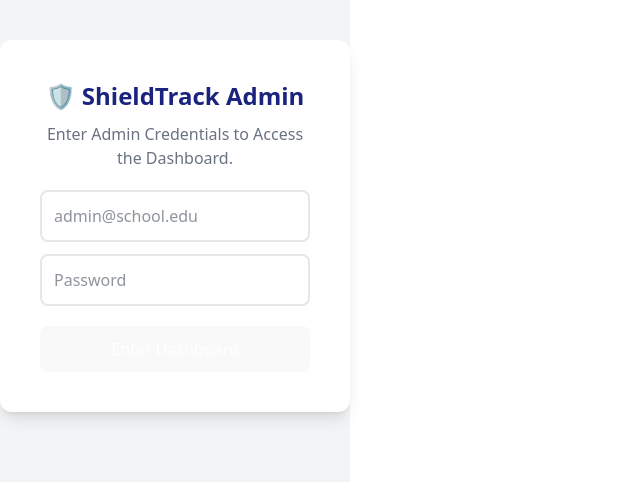
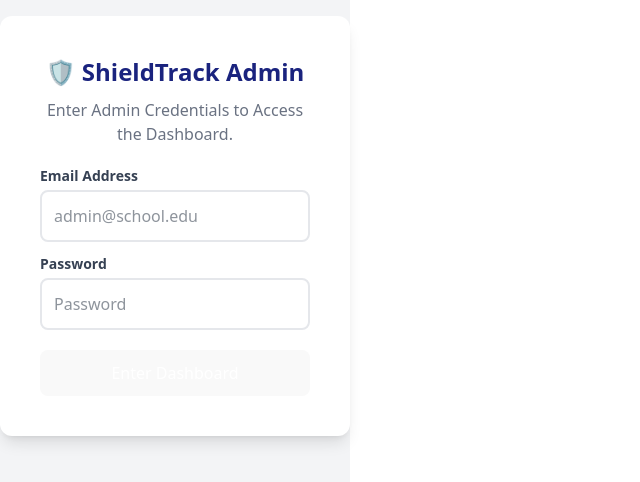
Before and after one commit to Suharshit/ShieldTrack, a React (Vite) app in the folder apps/shield-admin/: page / in a window 1280 px wide. Shown: the part 174-656 px from the top of the page, without its empty margins (0-640 px from the left). Built offline with nearby package versions, Linux system fonts and the light colour scheme; no server answers.

Commit message:
refactor: enhance authentication handling and improve bus registration capacity validation

```diff
--- a/apps/shield-admin/src/App.tsx
+++ b/apps/shield-admin/src/App.tsx
@@ -28,6 +28,9 @@ export default function App() {
 
       if (error || !data) {
         setAccessDeniedMsg("User record not found. Contact IT.");
+        setIsAuthenticated(false);
+        setTenantId(null);
+        setInstituteCode("");
         await supabase.auth.signOut();
         setLoading(false);
         return;
@@ -35,6 +38,9 @@ export default function App() {
 
       if (data.role !== "admin") {
         setAccessDeniedMsg("Access denied. This portal is for administrators only.");
+        setIsAuthenticated(false);
+        setTenantId(null);
+        setInstituteCode("");
         await supabase.auth.signOut();
         setLoading(false);
         return;
--- a/apps/shield-admin/src/components/LoginScreen.tsx
+++ b/apps/shield-admin/src/components/LoginScreen.tsx
@@ -12,6 +12,7 @@ export default function LoginScreen() {
     setErrorMsg("");
     setLoading(true);
 
+    try {
       if (email.trim() && password.trim()) {
         const { error } = await supabase.auth.signInWithPassword({
           email: email.trim(),
@@ -23,8 +24,11 @@ export default function LoginScreen() {
         }
         // If successful, onAuthStateChange in App.tsx will pick up the session
       }
-
+    } catch (err: any) {
+      setErrorMsg(err.message || "An unexpected error occurred during login.");
+    } finally {
       setLoading(false);
+    }
   };
 
   return (
@@ -46,22 +50,35 @@ export default function LoginScreen() {
           </div>
         )}
 
+        <div className="text-left mb-3">
+          <label htmlFor="email" className="block text-sm font-semibold text-gray-700 mb-1">
+            Email Address
+          </label>
           <input
+            id="email"
             type="email"
             placeholder="admin@school.edu"
             value={email}
             onChange={(e) => setEmail(e.target.value)}
             required
-          className="p-3 w-full mb-3 border-2 border-gray-200 rounded-lg text-gray-800 bg-white box-border focus:outline-none focus:border-[#1a237e]"
+            className="p-3 w-full border-2 border-gray-200 rounded-lg text-gray-800 bg-white box-border focus:outline-none focus:border-[#1a237e]"
           />
+        </div>
+
+        <div className="text-left mb-5">
+          <label htmlFor="password" className="block text-sm font-semibold text-gray-700 mb-1">
+            Password
+          </label>
           <input
+            id="password"
             type="password"
             placeholder="Password"
             value={password}
             onChange={(e) => setPassword(e.target.value)}
             required
-          className="p-3 w-full mb-5 border-2 border-gray-200 rounded-lg text-gray-800 bg-white box-border focus:outline-none focus:border-[#1a237e]"
+            className="p-3 w-full border-2 border-gray-200 rounded-lg text-gray-800 bg-white box-border focus:outline-none focus:border-[#1a237e]"
           />
+        </div>
         <button
           type="submit"
           disabled={loading}
--- a/apps/shield-admin/src/components/MainDashboard.tsx
+++ b/apps/shield-admin/src/components/MainDashboard.tsx
@@ -40,12 +40,24 @@ export default function MainDashboard({
   const [newStudentName, setNewStudentName] = useState("");
   const [assignRouteId, setAssignRouteId] = useState("");
 
+  const DEFAULT_CAPACITY = 40;
+  const MIN_CAPACITY = 10;
+  const MAX_CAPACITY = 100;
+
   // --- 1. REGISTER A NEW BUS ---
   const handleRegisterBus = async (e: FormEvent) => {
     e.preventDefault();
     if (!newPlateNumber.trim()) return;
+
     const plate = newPlateNumber.trim().toUpperCase();
-    const capacity = parseInt(newBusCapacity, 10) || 40;
+
+    // Harden capacity parsing
+    let capacity = parseInt(newBusCapacity, 10);
+    if (isNaN(capacity)) {
+      capacity = DEFAULT_CAPACITY;
+    }
+    // Clamp to [MIN, MAX]
+    capacity = Math.max(MIN_CAPACITY, Math.min(MAX_CAPACITY, capacity));
 
     const { error } = await supabase
       .from("buses")
@@ -132,11 +144,18 @@ export default function MainDashboard({
         (payload) => {
           // FIX: Handle DELETE events safely
           if (payload.eventType === "DELETE") {
-            const old = payload.old as { id: string; bus_id: string };
+            const oldId = (payload.old as { id: string }).id;
             setBuses((prev) => {
-              const copy = { ...prev };
-              delete copy[old.bus_id];
-              return copy;
+              // Only remove the bus if the record being deleted was actually the one we have in state
+              const busIdKey = Object.keys(prev).find(
+                (key) => prev[key].id === oldId,
+              );
+              if (busIdKey) {
+                const copy = { ...prev };
+                delete copy[busIdKey];
+                return copy;
+              }
+              return prev;
             });
           } else {
             const newLoc = payload.new as BusLocation;
```
Lines whose indentation alone changed are shown as unchanged.
